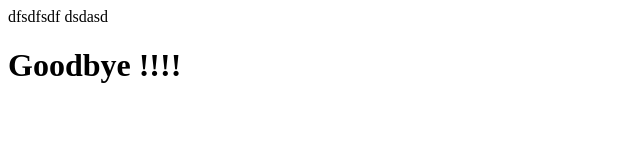
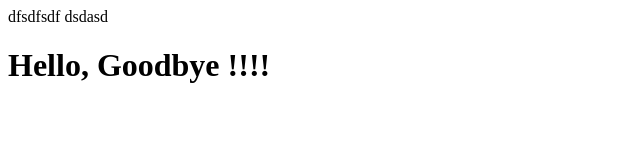
Before and after one commit to MasterSaxor/git-clone, a plain HTML site: page app/index.html in a window 1280 px wide. Shown: the whole page, without its empty margins (0-640 px from the left). Drawn offline with Linux system fonts and the light colour scheme.

Commit message:
Update index.html

```diff
--- a/app/index.html
+++ b/app/index.html
@@ -3,6 +3,6 @@
 
     dsdasd
 
-    <h1>Goodbye !!!!</h1>
+    <h1>Hello, Goodbye !!!!</h1>
 
 </html>
```
